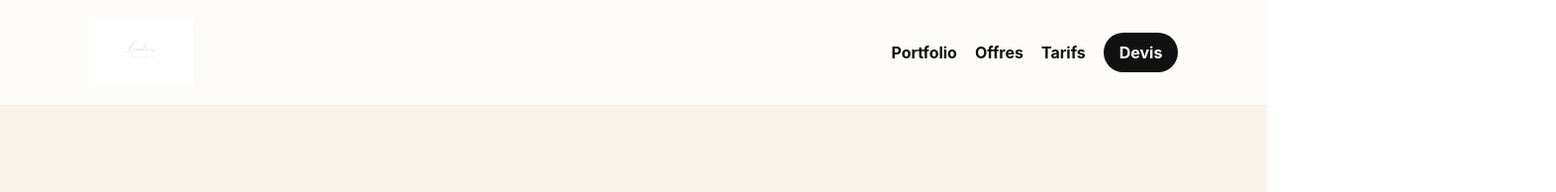
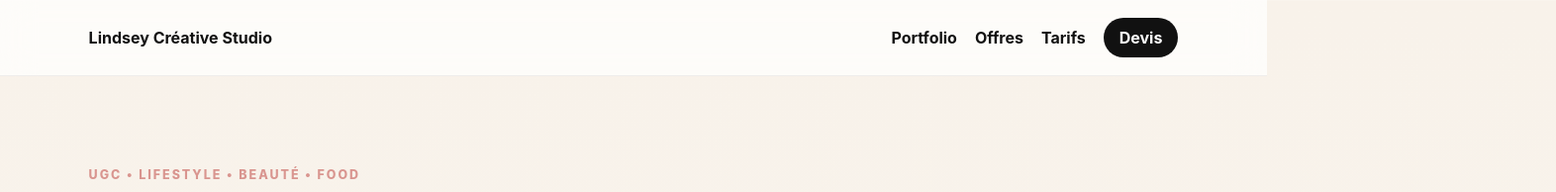
Before and after one commit to vraulindsey1982-commits/lindsey-site, a plain HTML site: page index.html in a window 1280 px wide. Shown: the top 194 px of the page at 99% size, 1572 px wide, since content can reach past the window. Drawn offline with Linux system fonts and the light colour scheme.

Commit message:
Update index.html

```diff
--- a/index.html
+++ b/index.html
@@ -9,9 +9,7 @@
 </head>
 <body>
   <header class="nav">
-   <a class="brand" href="#top">
-  <img src="logo.png" alt="Lindsey Creative Studio" class="logo">
-</a>
+   <a class="brand" href="#top">Lindsey Créative Studio</a>
     <nav>
       <a href="#portfolio">Portfolio</a>
       <a href="#offres">Offres</a>
@@ -144,9 +142,10 @@
     </section>
   </main>
 
-  <footer>
-    <p>© Lindsey Créative Studio — UGC lifestyle, beauté & food</p>
-  </footer>
+ <footer>
+  <img src="logo.png" alt="Lindsey Creative Studio" class="footer-logo">
+  <p>© Lindsey Créative Studio — UGC lifestyle, beauté & food</p>
+</footer>
 <script>
 const form = document.getElementById("contact-form");
 const successMsg = document.getElementById("form-success");
```
